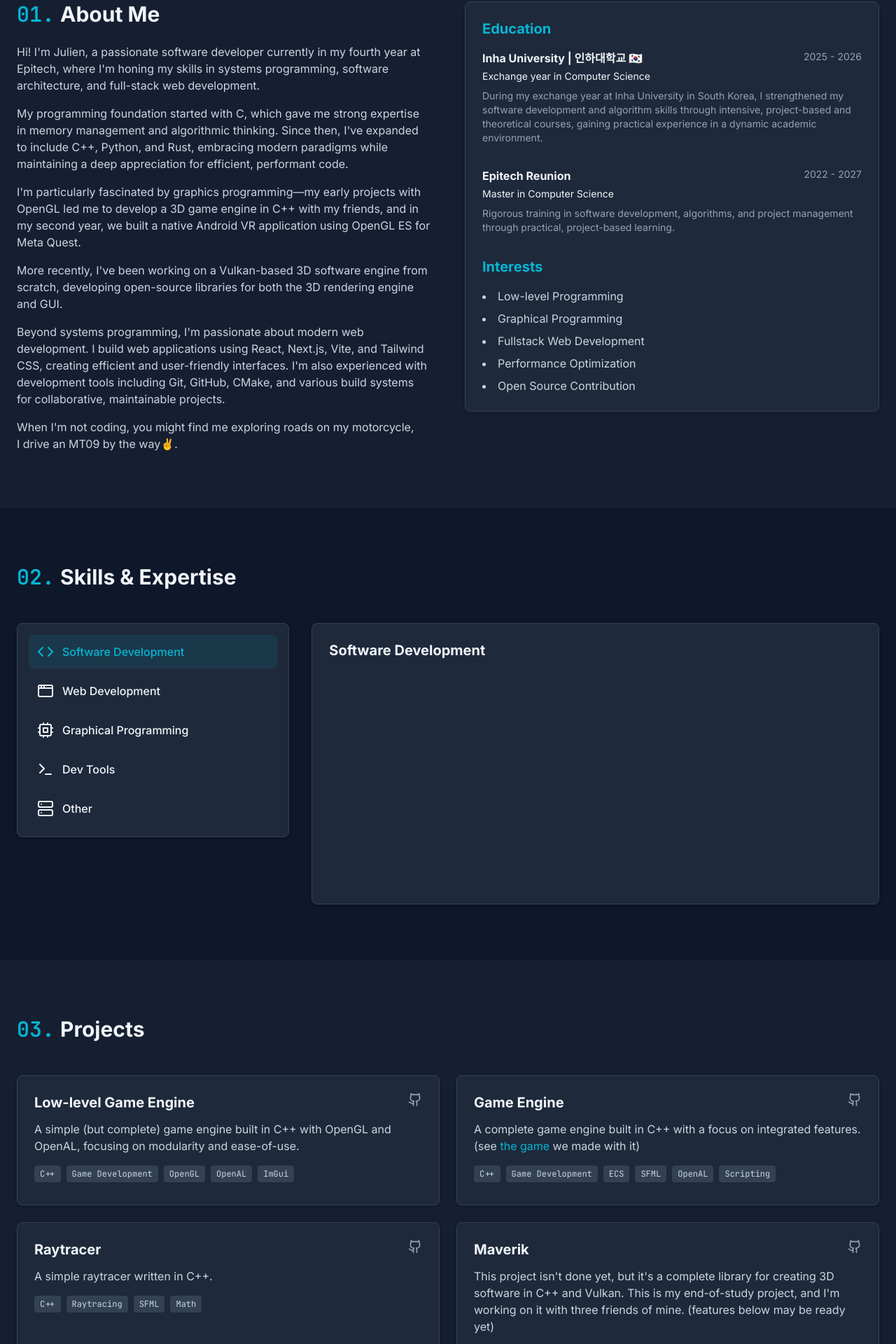
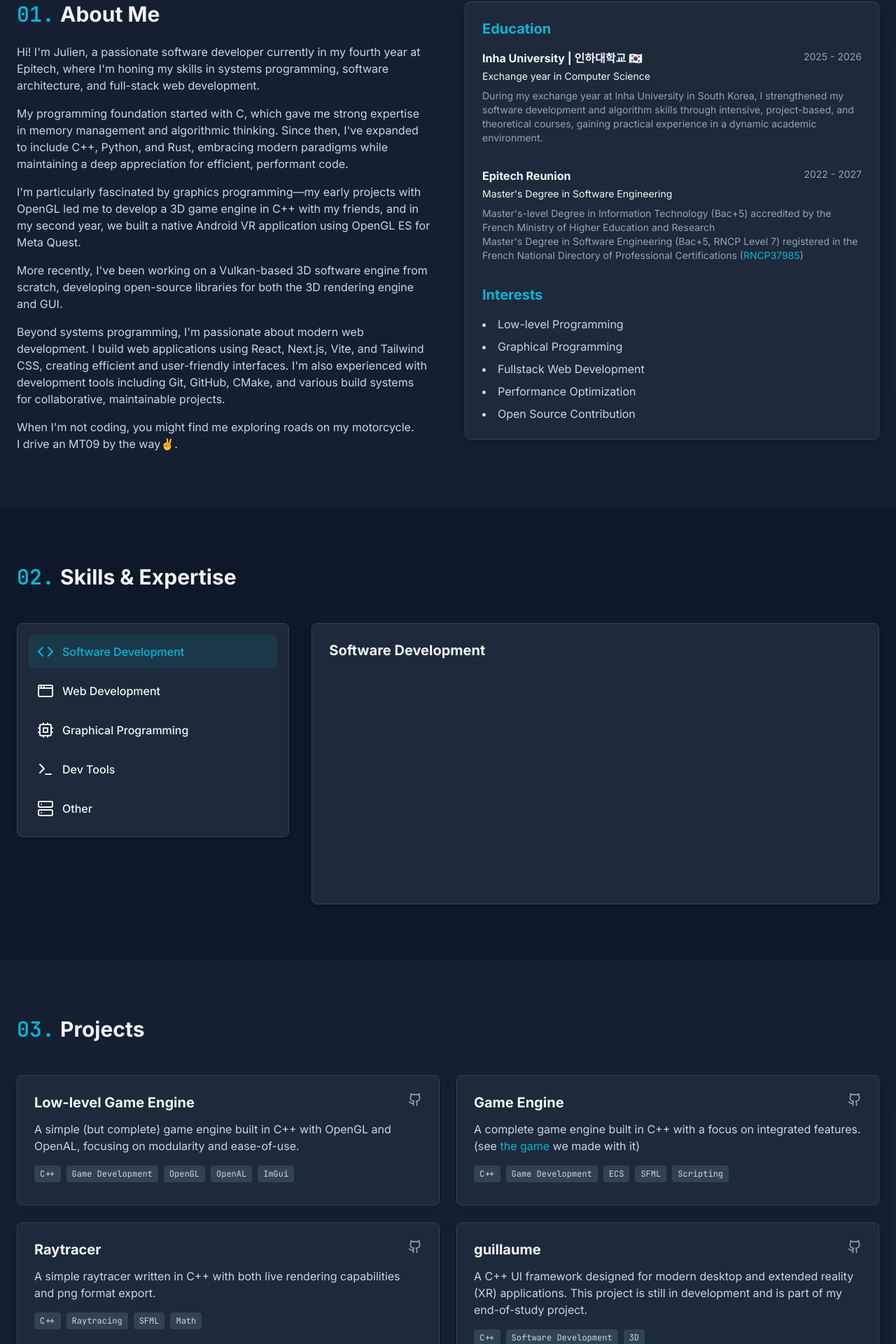
Before and after one commit to ju-lit-hein/ju-lit-hein.github.io, a React (Vite) app: page / in a window 1280 px wide. Shown: the part 958-2878 px from the top of the page at 70% size. Built offline with nearby package versions, Linux system fonts and the light colour scheme; some icons are missing.

Commit message:
feat: Add diplomas and fix some links

```diff
--- a/index.html
+++ b/index.html
@@ -4,7 +4,7 @@
     <meta charset="UTF-8" />
     <link rel="icon" type="image/svg+xml" href="/vite.svg" />
     <meta name="viewport" content="width=device-width, initial-scale=1.0" />
-    <title>Julien FERDINAND | Software Developer</title>
+    <title>Julien FERDINAND | Software Engineer</title>
     <!-- Inter font -->
     <link rel="preconnect" href="https://fonts.googleapis.com">
     <link rel="preconnect" href="https://fonts.gstatic.com" crossorigin>
--- a/src/components/About.tsx
+++ b/src/components/About.tsx
@@ -35,7 +35,7 @@ const About: React.FC = () => {
                   including Git, GitHub, CMake, and various build systems for collaborative, maintainable projects.
               </p>
                 <p>
-                When I'm not coding, you might find me exploring roads on my motorcycle, I&nbsp;drive&nbsp;an&nbsp;MT09&nbsp;by&nbsp;the&nbsp;way✌️.
+                When I'm not coding, you might find me exploring roads on my motorcycle. I&nbsp;drive&nbsp;an&nbsp;MT09&nbsp;by&nbsp;the&nbsp;way✌️.
                 </p>
             </div>
           </div>
@@ -51,7 +51,7 @@ const About: React.FC = () => {
                 <p className="text-sm mb-2">Exchange year in Computer Science</p>
                 <p className="text-slate-600 dark:text-slate-400 text-sm">
                   During my exchange year at Inha University in South Korea, I strengthened my software development and
-                   algorithm skills through intensive, project-based and theoretical courses, gaining practical
+                   algorithm skills through intensive, project-based, and theoretical courses, gaining practical
                     experience in a dynamic academic environment.
                 </p>
               </div>
@@ -60,10 +60,11 @@ const About: React.FC = () => {
                   <h4 className="font-bold">Epitech Reunion</h4>
                   <span className="text-sm text-slate-500 dark:text-slate-400">2022 - 2027</span>
                 </div>
-                <p className="text-sm mb-2">Master in Computer Science</p>
+                <p className="text-sm mb-2">Master's Degree in Software Engineering</p>
                 <p className="text-slate-600 dark:text-slate-400 text-sm">
-                  Rigorous training in software development, algorithms, and project management through
-                  practical, project-based learning.
+                  Master's-level Degree in Information Technology (Bac+5) accredited by the French Ministry of Higher Education and Research
+                  <br />
+                  Master's Degree in Software Engineering (Bac+5, RNCP Level 7) registered in the French National Directory of Professional Certifications (<a href="https://www.francecompetences.fr/recherche/rncp/37985/" className="text-cyan-500 hover:underline" target="_blank" rel="noopener noreferrer">RNCP37985</a>)
                 </p>
               </div>
               <h3 className="text-xl font-bold mb-4 text-cyan-500">Interests</h3>
--- a/src/components/Footer.tsx
+++ b/src/components/Footer.tsx
@@ -1,5 +1,5 @@
 import React from 'react';
-import { Github, Linkedin, Mail, Code } from 'lucide-react';
+import { Code, TerminalIcon } from 'lucide-react';
 
 const Footer: React.FC = () => {
   const currentYear = new Date().getFullYear();
@@ -12,32 +12,17 @@ const Footer: React.FC = () => {
             <p className="text-sm">© {currentYear} Julien FERDINAND. All rights reserved.</p>
           </div>
 
-          <div className="flex space-x-4">
-            <a
-              href="https://github.com/ju-lit-hein"
-              target="_blank"
-              rel="noopener noreferrer"
-              className="text-slate-400 hover:text-cyan-400 transition-colors"
-              aria-label="GitHub"
-            >
-              <Github className="w-5 h-5" />
-            </a>
-            <a
-              href="https://linkedin.com/in/julienferdinand"
-              target="_blank"
-              rel="noopener noreferrer"
-              className="text-slate-400 hover:text-cyan-400 transition-colors"
-              aria-label="LinkedIn"
-            >
-              <Linkedin className="w-5 h-5" />
-            </a>
-            <a
-              href="mailto:julien.ferdinand@epitech.eu"
-              className="text-slate-400 hover:text-cyan-400 transition-colors"
-              aria-label="Email"
-            >
-              <Mail className="w-5 h-5" />
-            </a>
+          <div className="flex space-x-2 text-slate-300 text-sm">
+            <p>
+              Hey! You thought it was already the end?
+            </p>
+            <p>
+              Did you click on the
+            </p>
+            <TerminalIcon className="w-5 h-5" />
+            <p>
+              icon on top?
+            </p>
           </div>
         </div>
 
--- a/src/components/Projects.tsx
+++ b/src/components/Projects.tsx
@@ -33,7 +33,7 @@ const Projects: React.FC = () => {
       id: 'gameengine2',
       title: 'Game Engine',
       description: 'A complete game engine built in C++ with a focus on integrated features. (see <a class="text-cyan-500" target="_blank" href="https://github.com/etib-corp/r-type">the game</a> we made with it)',
-      tags: ['C++', 'Game Development', 'ECS', 'SFML', 'OpenAL', 'Scripting'],
+      tags: ['C++', 'Game Development', 'ECS', 'SFML', 'Scripting'],
       github: 'https://github.com/etib-corp/lion-engine',
       features: [
         'Entity Component System (ECS) architecture',
@@ -46,9 +46,9 @@ const Projects: React.FC = () => {
     {
       id: 'raytracer',
       title: 'Raytracer',
-      description: 'A simple raytracer written in C++.',
+      description: 'A simple raytracer written in C++ with both live rendering capabilities and png format export.',
       tags: ['C++', 'Raytracing', 'SFML', 'Math'],
-      github: 'https:/github.com/etib-corp/raytracer',
+      github: 'https://github.com/etib-corp/raytracer',
       features: [
         'Ray-object intersection algorithms',
         'Basic shading models (diffuse, specular)',
@@ -59,16 +59,16 @@ const Projects: React.FC = () => {
       ]
     },
     {
-      id: 'maverik',
-      title: 'Maverik',
-      description: 'This project isn\'t done yet, but it\'s a complete library for creating 3D software in C++ and Vulkan. This is my end-of-study project, and I\'m working on it with three friends of mine. (features below may be ready yet)',
-      tags: ['C++', 'Vulkan', 'Software Development', '3D'],
-      github: 'https://github.com/etib-corp/maverik',
+      id: 'guillaume',
+      title: 'guillaume',
+      description: 'A C++ UI framework designed for modern desktop and extended reality (XR) applications. This project is still in development and is part of my end-of-study project.',
+      tags: ['C++', 'Software Development', '3D'],
+      github: 'https://github.com/etib-corp/guillaume',
       features: [
-        '3D model loading and rendering',
-        'Shader management and compilation',
-        'Vulkan API encapsulation',
-        'Multi-threaded rendering for performance'
+        '3D Integration',
+        'Cross-Platform Support',
+        'Customizable Themes',
+        'Rich UI Components'
       ]
     },
   ];
@@ -93,7 +93,7 @@ const Projects: React.FC = () => {
               }`}
             >
               <div
-                className="p-6 cursor-pointer"
+                className="p-6 cursor-pointer h-full"
                 onClick={() => handleProjectClick(project.id)}
               >
                 <div className="flex justify-between items-start mb-3">
```
